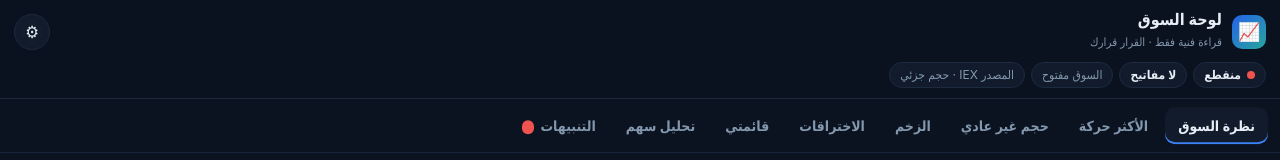
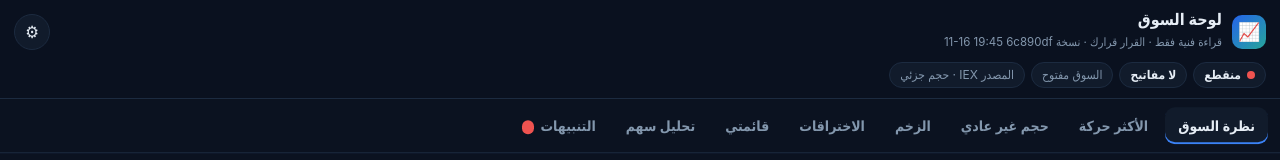
Before and after one commit to aljohaniu-alt/forsan-dashboard, a plain HTML site: page index.html in a window 1280 px wide. Shown: the top 160 px of the page. Drawn offline with Linux system fonts and the light colour scheme.

Commit message:
Deploy: version stamp

```diff
--- a/index.html
+++ b/index.html
@@ -77,7 +77,7 @@ body.nofs{overflow:hidden}
 </style>
 </head>
 <body>
-<header><div class="top"><div class="brand"><div class="logo">📈</div><div><h1>لوحة السوق</h1><small>قراءة فنية فقط · القرار قرارك</small></div></div><button id="gear" aria-label="الإعدادات">⚙</button></div><div id="status"></div></header>
+<header><div class="top"><div class="brand"><div class="logo">📈</div><div><h1>لوحة السوق</h1><small>قراءة فنية فقط · القرار قرارك · نسخة <bdi dir="ltr">11-16 19:45 6c890df</bdi></small></div></div><button id="gear" aria-label="الإعدادات">⚙</button></div><div id="status"></div></header>
 <nav id="tabs"></nav>
 <main id="body"></main>
 <div id="settings" hidden></div>
```
